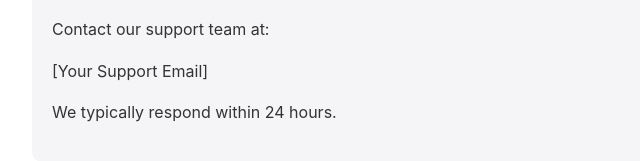
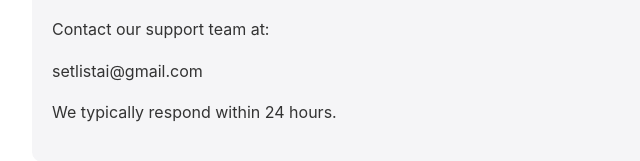
Before and after one commit to Cael987/Setlist-AI, a plain HTML site: page support.html in a window 1280 px wide. Shown: the part 957-1118 px from the top of the page, 208-848 px from the left. Drawn offline with Linux system fonts and the light colour scheme.

Commit message:
Update support.html

```diff
--- a/support.html
+++ b/support.html
@@ -85,7 +85,7 @@
     <div class="contact-box">
         <h2>Need More Help?</h2>
         <p>Contact our support team at:</p>
-        <p>[Your Support Email]</p>
+        <p>setlistai@gmail.com</p>
         <p>We typically respond within 24 hours.</p>
     </div>
 </body>
```
